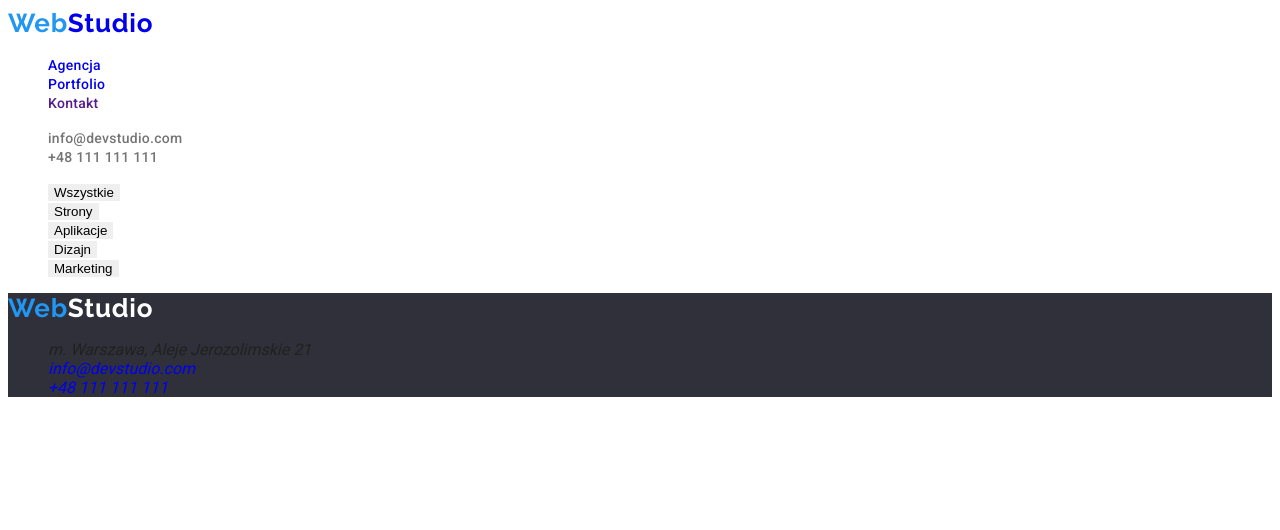
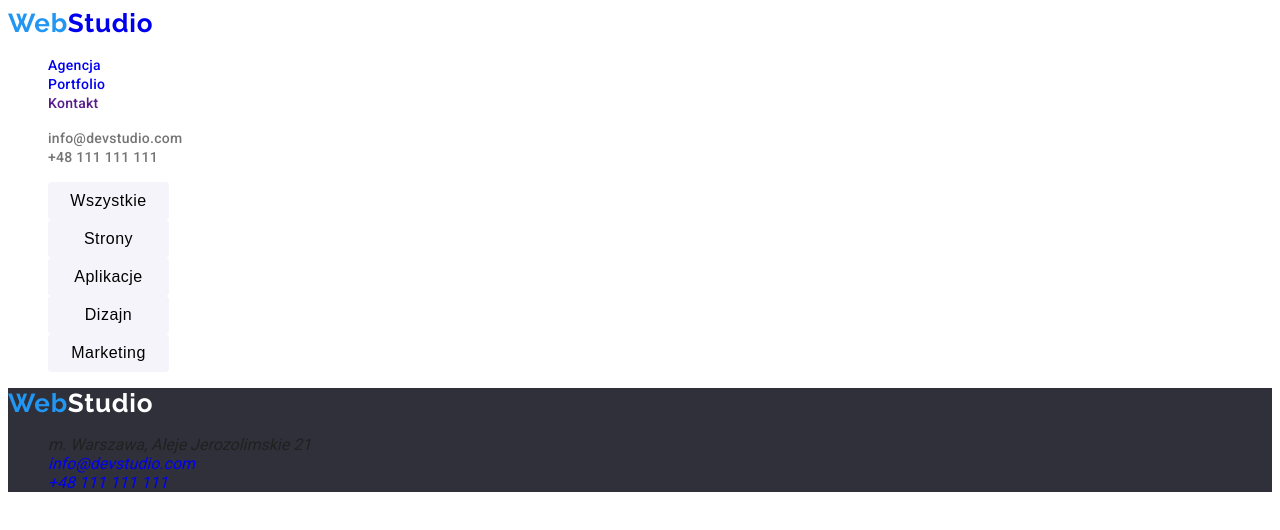
Before and after one commit to MarcinChabiera2021/goit-markup-hw-02-old, a plain HTML site: page portfolio.html in a window 1280 px wide. Drawn offline with Linux system fonts and the light colour scheme.

Commit message:
Update styles.css

```diff
--- a/css/styles.css
+++ b/css/styles.css
@@ -163,3 +163,22 @@ button {
 .contact-link-footer :focus {
   color: var(--main-color);
 }
+
+/* ----PORTFOLIO---- */
+
+.modal-btn-filter {
+  width: 121px;
+  height: 38px;
+  font-weight: 500;
+  font-size: 16px;
+  line-height: 1.625;
+  letter-spacing: 0.03em;
+  cursor: pointer;
+  border-radius: 4px;
+  background: var(--background-color-sec);
+}
+.modal-btn-filter:hover,
+.modal-btn-filter:focus {
+  color: #ffffff;
+  background: var(--main-color);
+}
```
